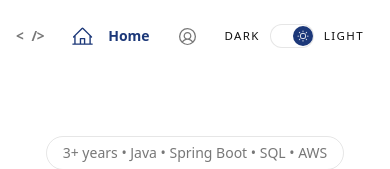
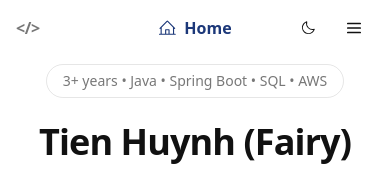
Before and after one commit to tienhuynh-tn/portfolio-tienhuynh-tn, a React (Vite) app: page / in a window 390 px wide. Shown: the top 169 px of the page. Built offline with nearby package versions, Linux system fonts and the light colour scheme.

Commit message:
fix(navbar): polish mobile header controls and centering (no borders)

```diff
--- a/src/components/layout/Navbar.tsx
+++ b/src/components/layout/Navbar.tsx
@@ -1,4 +1,5 @@
 import { useEffect, useMemo, useRef, useState } from 'react'
+import { List } from '@phosphor-icons/react'
 import { NAV_ITEMS, type NavItemId } from '../../app/navItems'
 import ThemeToggle from './ThemeToggle'
 
@@ -16,7 +17,12 @@ type SectionMetrics = {
 
 function Navbar() {
   const [activeId, setActiveId] = useState<NavItemId>('home')
+  const [isMobileMenuOpen, setIsMobileMenuOpen] = useState(false)
+  const [isNavbarVisible, setIsNavbarVisible] = useState(true)
+  const [isCollapsed, setIsCollapsed] = useState(false)
   const navRef = useRef<HTMLElement | null>(null)
+  const mobileMenuRef = useRef<HTMLDivElement | null>(null)
+  const lastScrollYRef = useRef(0)
   const ignoreObserverUntilRef = useRef(0)
   const rafIdRef = useRef(0)
   const lockTimeoutRef = useRef<number | null>(null)
@@ -150,8 +156,79 @@ function Navbar() {
     }
   }, [sectionOrder])
 
+  useEffect(() => {
+    const media = window.matchMedia('(max-width: 1199px)')
+    const updateCollapsed = (event?: MediaQueryListEvent) => {
+      setIsCollapsed(event ? event.matches : media.matches)
+    }
+
+    updateCollapsed()
+    media.addEventListener('change', updateCollapsed)
+
+    return () => {
+      media.removeEventListener('change', updateCollapsed)
+    }
+  }, [])
+
+  useEffect(() => {
+    const threshold = 12
+
+    const handleScrollDirection = () => {
+      const currentY = window.scrollY
+      const lastY = lastScrollYRef.current
+
+      if (currentY <= 10) {
+        setIsNavbarVisible(true)
+        lastScrollYRef.current = currentY
+        return
+      }
+
+      if (currentY > lastY + threshold) {
+        setIsNavbarVisible(false)
+      } else if (currentY < lastY - threshold) {
+        setIsNavbarVisible(true)
+      }
+
+      lastScrollYRef.current = currentY
+    }
+
+    window.addEventListener('scroll', handleScrollDirection, { passive: true })
+
+    return () => {
+      window.removeEventListener('scroll', handleScrollDirection)
+    }
+  }, [])
+
+  useEffect(() => {
+    if (!isMobileMenuOpen) return
+
+    const handleEscape = (event: KeyboardEvent) => {
+      if (event.key === 'Escape') {
+        setIsMobileMenuOpen(false)
+      }
+    }
+
+    const handleOutsideClick = (event: MouseEvent | TouchEvent) => {
+      const target = event.target as Node
+      if (mobileMenuRef.current && !mobileMenuRef.current.contains(target)) {
+        setIsMobileMenuOpen(false)
+      }
+    }
+
+    document.addEventListener('keydown', handleEscape)
+    document.addEventListener('mousedown', handleOutsideClick)
+    document.addEventListener('touchstart', handleOutsideClick)
+
+    return () => {
+      document.removeEventListener('keydown', handleEscape)
+      document.removeEventListener('mousedown', handleOutsideClick)
+      document.removeEventListener('touchstart', handleOutsideClick)
+    }
+  }, [isMobileMenuOpen])
+
   const handleNavClick = (id: NavItemId) => {
     setActiveId(id)
+    setIsMobileMenuOpen(false)
     ignoreObserverUntilRef.current = performance.now() + 300
 
     if (lockTimeoutRef.current !== null) {
@@ -164,17 +241,24 @@ function Navbar() {
     }, 320)
   }
 
+  const activeItem = NAV_ITEMS.find((item) => item.id === activeId) ?? NAV_ITEMS[0]
+  const ActiveIcon = activeItem.Icon
+
   return (
-    <header ref={navRef} className="navbar">
-      <div className="container flex items-center gap-3 py-2">
+    <header
+      ref={navRef}
+      className={`navbar ${isNavbarVisible ? 'navbar--visible' : 'navbar--hidden'}`}
+    >
+      <div className="container navbarShell flex items-center gap-3 py-2">
         <a href="#home" className="navBrand shrink-0" aria-label="Go to Home">
-          <span className="brandMark">&lt;</span>
-          <span className="brandName hidden sm:inline">Tien Huynh</span>
-          <span className="brandMark">/&gt;</span>
+          <span className="brandMark">&lt;/&gt;</span>
+          <span className="brandName hidden md:inline">Tien Huynh</span>
         </a>
 
+        {!isCollapsed ? (
+          <>
             <nav
-          className="flex flex-1 items-center justify-start gap-1 overflow-x-auto py-1 sm:justify-center"
+              className="navbarDesktopNav flex flex-1 items-center justify-start gap-1 py-1 sm:justify-center"
               aria-label="Primary"
             >
               {NAV_ITEMS.map((item) => {
@@ -218,10 +302,63 @@ function Navbar() {
               })}
             </nav>
 
-        <div className="shrink-0">
+            <div className="navbarDesktopTheme shrink-0">
               <ThemeToggle />
             </div>
+          </>
+        ) : (
+          <>
+            <div className="navbarMobileMain">
+              <span
+                className="navbarMobileActive"
+                aria-live="polite"
+                aria-label={`Active section: ${activeItem.label}`}
+              >
+                <ActiveIcon size={18} weight="regular" aria-hidden="true" />
+                <span className="navbarMobileActiveLabel">{activeItem.label}</span>
+              </span>
             </div>
+
+            <div className="navbarMobileActions">
+              <ThemeToggle compact />
+              <button
+                type="button"
+                className="navbarMobileMenuButton"
+                aria-label="Toggle navigation menu"
+                aria-expanded={isMobileMenuOpen}
+                aria-controls="navbar-mobile-menu"
+                onClick={() => setIsMobileMenuOpen((open) => !open)}
+              >
+                <List size={18} weight="bold" aria-hidden="true" />
+              </button>
+            </div>
+          </>
+        )}
+      </div>
+
+      {isMobileMenuOpen && isCollapsed ? (
+        <div className="container navbarMobileMenuWrap" ref={mobileMenuRef}>
+          <nav id="navbar-mobile-menu" className="navbarMobileMenu" aria-label="Mobile">
+            {NAV_ITEMS.map((item) => {
+              const isActive = activeId === item.id
+              const Icon = item.Icon
+
+              return (
+                <a
+                  key={item.id}
+                  href={`#${item.id}`}
+                  aria-current={isActive ? 'page' : undefined}
+                  onClick={() => handleNavClick(item.id)}
+                  className={`navbarMobileMenuItem ${isActive ? 'navbarMobileMenuItem--active' : ''}`}
+                >
+                  <Icon size={17} weight="regular" aria-hidden="true" />
+                  <span>{item.label}</span>
+                </a>
+              )
+            })}
+          </nav>
+        </div>
+      ) : null}
     </header>
   )
 }
--- a/src/components/layout/ThemeToggle.tsx
+++ b/src/components/layout/ThemeToggle.tsx
@@ -18,7 +18,11 @@ function getSystemTheme(): Theme {
   return window.matchMedia(MEDIA_QUERY).matches ? 'dark' : 'light'
 }
 
-function ThemeToggle() {
+type ThemeToggleProps = {
+  compact?: boolean
+}
+
+function ThemeToggle({ compact = false }: ThemeToggleProps) {
   const [theme, setTheme] = useState<Theme>(
     () => getStoredTheme() ?? getSystemTheme()
   )
@@ -55,11 +59,21 @@ function ThemeToggle() {
   return (
     <button
       type="button"
-      className={`themeToggle ${theme === 'dark' ? 'is-dark' : 'is-light'}`}
+      className={`themeToggle ${compact ? 'themeToggle--icon' : ''} ${theme === 'dark' ? 'is-dark' : 'is-light'}`.trim()}
       onClick={handleToggle}
       aria-label="Toggle theme"
       aria-pressed={theme === 'dark'}
     >
+      {compact ? (
+        <span className="themeToggleIconOnly" aria-hidden="true">
+          {theme === 'dark' ? (
+            <Sun size={16} weight="regular" aria-hidden="true" />
+          ) : (
+            <Moon size={16} weight="regular" aria-hidden="true" />
+          )}
+        </span>
+      ) : (
+        <>
           <span className="themeToggleLabel">DARK</span>
           <span className="themeToggleSwitch" aria-hidden="true">
             <span className="themeToggleThumb">
@@ -71,6 +85,8 @@ function ThemeToggle() {
             </span>
           </span>
           <span className="themeToggleLabel">LIGHT</span>
+        </>
+      )}
     </button>
   )
 }
--- a/src/styles/global.css
+++ b/src/styles/global.css
@@ -77,6 +77,7 @@ html {
   scroll-behavior: smooth;
   background: var(--bg) !important;
   background-image: none !important;
+  overflow-x: hidden;
 }
 
 body {
@@ -88,6 +89,7 @@ body {
   line-height: var(--line-height-body);
   font-weight: 400;
   text-rendering: optimizeLegibility;
+  overflow-x: hidden;
 }
 
 html::before,
@@ -219,11 +221,28 @@ p {
 }
 
 .navbar {
-  position: sticky;
+  position: fixed;
   top: 0;
+  left: 0;
+  right: 0;
   z-index: 10;
   background-color: var(--bg);
   border: none;
+  width: 100%;
+  overflow-x: clip;
+  transform: translateY(0);
+  opacity: 1;
+  transition: transform 220ms var(--ease-out), opacity 220ms var(--ease-out);
+}
+
+.navbar--visible {
+  transform: translateY(0);
+  opacity: 1;
+}
+
+.navbar--hidden {
+  transform: translateY(-110%);
+  opacity: 0;
 }
 
 :root[data-theme='dark'] .navbar {
@@ -256,7 +275,8 @@ p {
 }
 
 .brandMark {
-  font-size: 0.85rem;
+  font-size: 1rem;
+  font-weight: 600;
   color: var(--muted);
 }
 
@@ -308,6 +328,24 @@ p {
   font-weight: 500;
 }
 
+.themeToggle--icon {
+  width: 40px;
+  height: 40px;
+  min-height: 40px;
+  justify-content: center;
+  padding: 0;
+  border-radius: var(--radius-md);
+  border: none;
+  background: transparent;
+  box-shadow: none;
+}
+
+.themeToggleIconOnly {
+  display: inline-flex;
+  align-items: center;
+  justify-content: center;
+}
+
 .themeToggleLabel {
   font-size: 0.72rem;
   letter-spacing: 0.12em;
@@ -344,6 +382,103 @@ p {
 
 :root[data-theme='dark'] .themeToggleSwitch {
   background: var(--surface);
+}
+
+.navbarShell {
+  width: 100%;
+  min-width: 0;
+  overflow-x: hidden;
+}
+
+.navbarDesktopNav {
+  min-width: 0;
+}
+
+.navbarMobileMain,
+.navbarMobileActions {
+  display: none;
+}
+
+.navbarMobileMenuWrap {
+  display: none;
+  min-width: 0;
+  overflow-x: clip;
+}
+
+.navbarMobileActive {
+  display: inline-flex;
+  align-items: center;
+  justify-content: center;
+  gap: 8px;
+  max-width: 100%;
+  height: 42px;
+  min-height: 42px;
+  padding: 0 15px;
+  border-radius: 999px;
+  border: none;
+  background: var(--surface);
+  color: var(--primary);
+  font-size: 1rem;
+  font-weight: 600;
+  line-height: 1;
+  overflow: hidden;
+  white-space: nowrap;
+}
+
+.navbarMobileActiveLabel {
+  overflow: hidden;
+  text-overflow: ellipsis;
+  white-space: nowrap;
+}
+
+.navbarMobileMenuButton {
+  display: inline-flex;
+  align-items: center;
+  justify-content: center;
+  width: 40px;
+  height: 40px;
+  min-height: 40px;
+  padding: 0;
+  border-radius: var(--radius-md);
+  border: none;
+  background: transparent;
+  box-shadow: none;
+  color: var(--text);
+  flex-shrink: 0;
+}
+
+.navbarMobileMenu {
+  border: 1px solid var(--border);
+  border-radius: var(--radius-lg);
+  background: var(--surface);
+  box-shadow: var(--shadow-card);
+  padding: 8px;
+  display: flex;
+  flex-direction: column;
+  gap: 4px;
+}
+
+.navbarMobileMenuItem {
+  display: inline-flex;
+  align-items: center;
+  gap: 8px;
+  border-radius: var(--radius-sm);
+  color: var(--muted);
+  font-size: 0.92rem;
+  font-weight: 500;
+  padding: 8px 10px;
+  min-width: 0;
+}
+
+.navbarMobileMenuItem--active {
+  color: var(--primary);
+  background: color-mix(in srgb, var(--primary) 10%, transparent);
+}
+
+.navbarMobileMenuItem:hover,
+.navbarMobileMenuItem:focus-visible {
+  color: var(--primary);
+  background: color-mix(in srgb, var(--primary) 10%, transparent);
 }
 
 .hero {
@@ -1176,6 +1311,59 @@ p {
   }
 }
 
+@media (max-width: 1199px) {
+  .navbar {
+    overflow-x: hidden;
+  }
+
+  .navbarShell {
+    position: relative;
+    gap: 8px;
+    flex-wrap: nowrap;
+    padding-top: 6px;
+    padding-bottom: 6px;
+    overflow-x: clip;
+  }
+
+  .navBrand {
+    min-width: 0;
+    flex-shrink: 1;
+    max-width: 28%;
+    position: relative;
+    z-index: 1;
+  }
+
+  .navbarMobileMain {
+    display: flex;
+    min-width: 0;
+    position: absolute;
+    left: 50%;
+    transform: translateX(-50%);
+    max-width: calc(100% - 190px);
+    align-items: center;
+    justify-content: center;
+    padding: 0;
+    overflow: hidden;
+    pointer-events: none;
+  }
+
+  .navbarMobileActions {
+    display: inline-flex;
+    margin-left: auto;
+    flex-shrink: 0;
+    align-items: center;
+    gap: 6px;
+    min-width: 0;
+    position: relative;
+    z-index: 1;
+  }
+
+  .navbarMobileMenuWrap {
+    display: block;
+    padding-bottom: 8px;
+  }
+}
+
 @media (hover: none) {
   .btn:hover,
   .button:hover,
```
Lines whose indentation alone changed are shown as unchanged.
